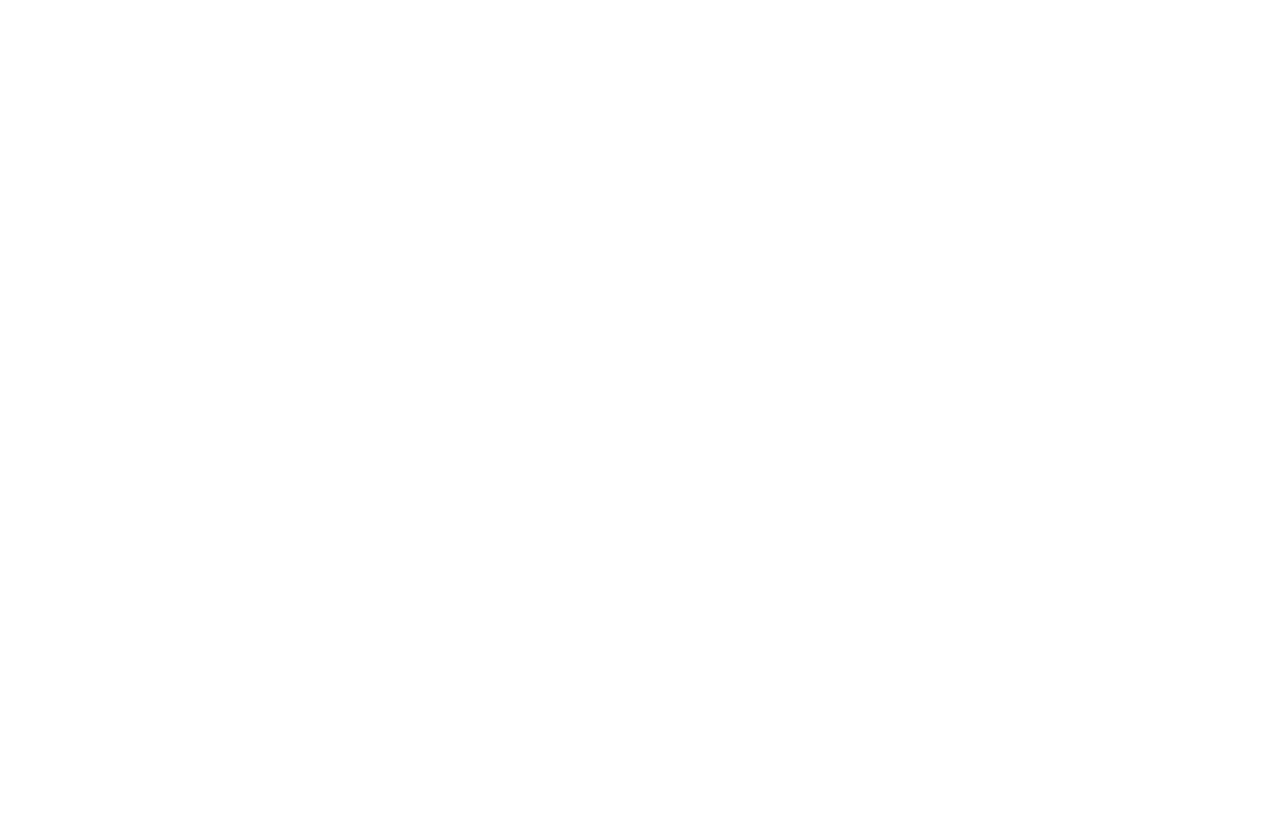
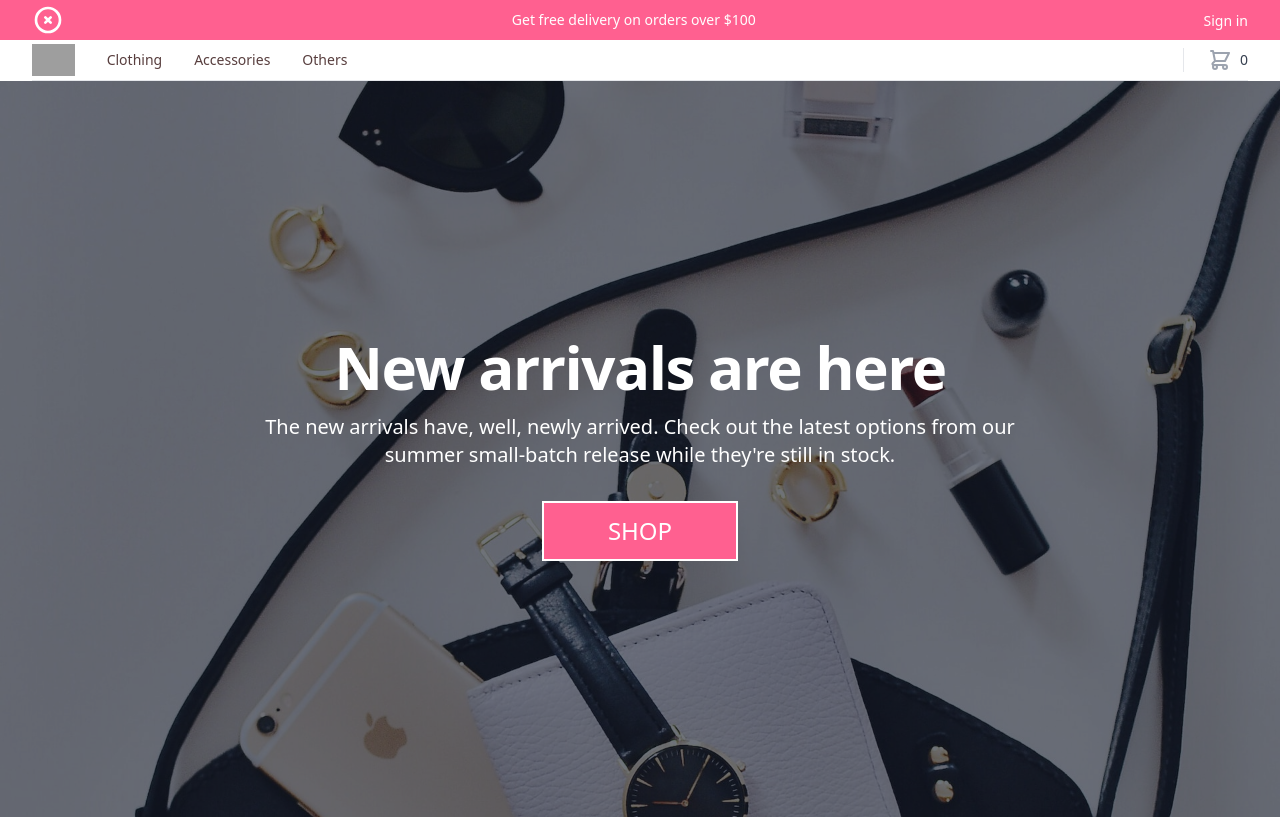
Before and after one commit to williyem/trendy-shop, a React (Create React App) app: page / in a window 1280 px wide. Before the commit this address had no page. Shown: the top 819 px of the page. Built offline with nearby package versions, Linux system fonts and the light colour scheme; grey boxes are pictures that could not be loaded.

Commit message:
fix: changes

```diff
--- a/src/pages/storefront/store-front.tsx
+++ b/src/pages/storefront/store-front.tsx
@@ -1,24 +1,21 @@
 import { Fragment, useState } from "react";
-import { Dialog, Popover, Tab, Transition } from "@headlessui/react";
+import { Dialog, Tab, Transition } from "@headlessui/react";
+import { XIcon } from "@heroicons/react/outline";
 
+// import CollectionSection from "../collection-section/collection-section";
+import Slider from "react-slick";
 import {
   classNames,
-  contentSectionData,
   currencies,
   navigation,
   settings,
 } from "../../helpers/ui-data";
 import CategorySection from "./category-section/category-section";
-import ContentSection from "./content-section/content-section";
-import CollectionSection from "./collection-section/collection-section";
-import Slider from "react-slick";
-import HeroSection from "./hero-section/hero-section";
-// import { XMarkIcon } from "@heroicons/react/24/outline";
 const heroImg = require("../../assets/images/hero.jpg");
 const heroImg2 = require("../../assets/images/feature3.jpg");
 const heroImg3 = require("../../assets/images/feature2.jpg");
 
-const StoreFront: React.FC = () => {
+const HeroSection: React.FC = () => {
   const [mobileMenuOpen, setMobileMenuOpen] = useState<boolean>(false);
 
   return (
@@ -59,7 +56,7 @@
                   onClick={() => setMobileMenuOpen(false)}
                 >
                   <span className="sr-only">Close menu</span>
-                  {/* <XMarkIcon className="h-6 w-6" aria-hidden="true" /> */}
+                  <XIcon className="h-6 w-6" aria-hidden="true" />
                 </button>
               </div>
 
@@ -139,20 +136,14 @@
 
               <div className="border-t border-gray-200 py-6 px-4 space-y-6">
                 <div className="flow-root">
-                  <a
-                    href="#"
-                    className="-m-2 p-2 block font-medium text-gray-900"
-                  >
+                  <span className="-m-2 p-2 block font-medium text-gray-900">
                     Create an account
-                  </a>
+                  </span>
                 </div>
                 <div className="flow-root">
-                  <a
-                    href="#"
-                    className="-m-2 p-2 block font-medium text-gray-900"
-                  >
+                  <span className="-m-2 p-2 block font-medium text-gray-900">
                     Sign in
-                  </a>
+                  </span>
                 </div>
               </div>
 
@@ -200,23 +191,116 @@
       </Transition.Root>
 
       {/* Hero section */}
-      <HeroSection />
+      <div className="max-w-full">
+        <Slider {...settings}>
+          <div className="relative bg-gray-900">
+            {/* Decorative image and overlay */}
+            <div
+              aria-hidden="true"
+              className="absolute inset-0 overflow-hidden"
+            >
+              <img
+                src={heroImg}
+                alt=""
+                className="w-full h-full object-center object-cover"
+              />
+            </div>
+            <div
+              aria-hidden="true"
+              className="absolute inset-0 bg-gray-900 opacity-60"
+            />
 
-      <main>
+            {/* Navigation */}
+
+            <div className="relative max-w-3xl mx-auto py-32 px-6 flex flex-col items-center text-center sm:py-64 lg:px-0">
+              <h1 className="text-4xl font-extrabold tracking-tight text-white lg:text-6xl">
+                New arrivals are here
+              </h1>
+              <p className="mt-4 text-xl text-white">
+                The new arrivals have, well, newly arrived. Check out the latest
+                options from our summer small-batch release while they're still
+                in stock.
+              </p>
+              <span className="mt-8 inline-block bg-mainPink border-[2px] border-white py-3 px-16 text-2xl font-medium text-white hover:bg-gray-100 hover:text-mainPink">
+                SHOP
+              </span>
+            </div>
+          </div>
+          <div className="relative bg-gray-900">
+            {/* Decorative image and overlay */}
+            <div
+              aria-hidden="true"
+              className="absolute inset-0 overflow-hidden"
+            >
+              <img
+                src={heroImg2}
+                alt=""
+                className="w-full h-full object-center object-cover"
+              />
+            </div>
+            <div
+              aria-hidden="true"
+              className="absolute inset-0 bg-gray-900 opacity-60"
+            />
+
+            {/* Navigation */}
+
+            <div className="relative max-w-3xl mx-auto py-32 px-6 flex flex-col items-center text-center sm:py-64 lg:px-0">
+              <h1 className="text-4xl font-extrabold tracking-tight text-white lg:text-6xl">
+                New arrivals are here
+              </h1>
+              <p className="mt-4 text-xl text-white">
+                The new arrivals have, well, newly arrived. Check out the latest
+                options from our summer small-batch release while they're still
+                in stock.
+              </p>
+              <span className="mt-8 inline-block bg-mainPink border-[2px] border-white py-3 px-16 text-2xl font-medium text-white hover:bg-gray-100 hover:text-mainPink">
+                SHOP
+              </span>
+            </div>
+          </div>
+          <div className="relative bg-gray-900">
+            {/* Decorative image and overlay */}
+            <div
+              aria-hidden="true"
+              className="absolute inset-0 overflow-hidden"
+            >
+              <img
+                src={heroImg3}
+                alt=""
+                className="w-full h-full object-center object-cover"
+              />
+            </div>
+            <div
+              aria-hidden="true"
+              className="absolute inset-0 bg-gray-900 opacity-60"
+            />
+
+            {/* Navigation */}
+
+            <div className="relative max-w-3xl mx-auto py-32 px-6 flex flex-col items-center text-center sm:py-64 lg:px-0">
+              <h1 className="text-4xl font-extrabold tracking-tight text-white lg:text-6xl">
+                New arrivals are here
+              </h1>
+              <p className="mt-4 text-xl text-white">
+                The new arrivals have, well, newly arrived. Check out the latest
+                options from our summer small-batch release while they're still
+                in stock.
+              </p>
+              <span className="mt-8 inline-block bg-mainPink border-[2px] border-white py-3 px-16 text-2xl font-medium text-white hover:bg-gray-100 hover:text-mainPink">
+                SHOP
+              </span>
+            </div>
+          </div>
+        </Slider>
+      </div>
+
+      <main className="my-4">
         {/* Category section */}
         <CategorySection />
-
-        {/* Featured section */}
-        <ContentSection content={contentSectionData[0]} />
-        {/* Collection section */}
-        <CollectionSection />
-        {/* Featured section */}
-        <div className="pb-8 sm:pb-24 ">
-          <ContentSection content={contentSectionData[1]} />
-        </div>
       </main>
     </div>
   );
 };
 
-export default StoreFront;
+export default HeroSection;
```
